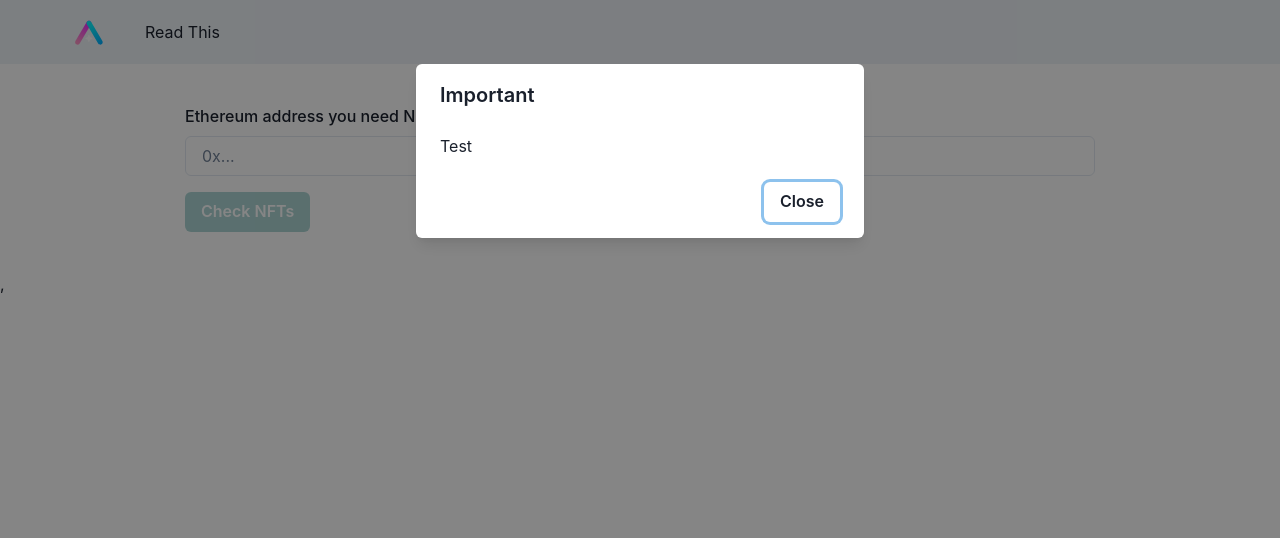
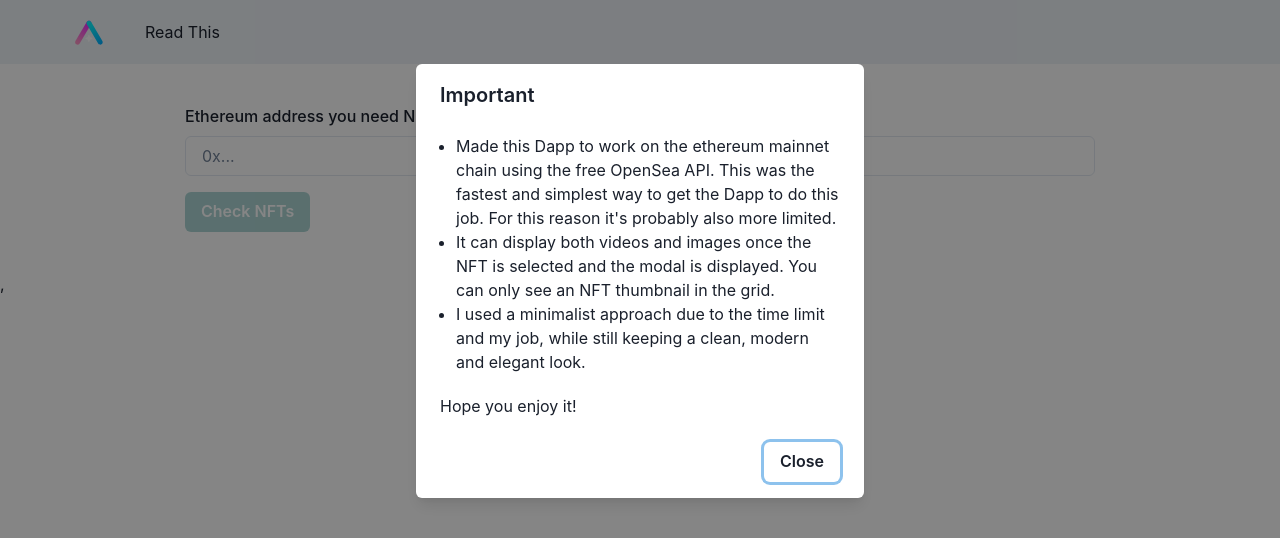
Before and after one commit to FacuBozzi/AlturaTest, a React (Create React App) app: page / in a window 1280 px wide. Both pictures are taken after a click on the link "Read This". Shown: the top 538 px of the page. Built offline with nearby package versions, Linux system fonts and the light colour scheme.

Commit message:
add: readme notes

```diff
--- a/src/App.tsx
+++ b/src/App.tsx
@@ -4,7 +4,6 @@ import { Badge, Box, Button, Container, Flex, Grid, GridItem, Image, Modal, Moda
 import { NFT } from './types/types';
 import { formatAddress, getFileFormat, trimText } from './utils/formatFunctions';
 import ReactPlayer from 'react-player'
-import Navbar from './components/Navbar/Navbar';
 import EthereumForm from './components/EthereumInput/EthereumInput';
 
 function App() {
@@ -44,7 +43,7 @@ function App() {
   const { isOpen, onOpen, onClose } = useDisclosure();
   const [selectedNft, setSelectedNft] = useState<NFT>();
 
-  function handleNftClick(nft: any) {
+  function handleNftClick(nft: NFT) {
     setSelectedNft(nft);
     onOpen();
   }
--- a/src/components/Modals/ReadmeModal.tsx
+++ b/src/components/Modals/ReadmeModal.tsx
@@ -1,15 +1,26 @@
-import { Button, Modal, ModalBody, ModalContent, ModalFooter, ModalHeader, ModalOverlay } from '@chakra-ui/react'
+import { Button, ListItem, Modal, ModalBody, ModalContent, ModalFooter, ModalHeader, ModalOverlay, UnorderedList } from '@chakra-ui/react'
 import React from 'react'
 import { ReadMeModalTypes } from '../../types/types'
 
-const ReadMeModal = ({openRead, setOpenRead}: ReadMeModalTypes) => {
+const ReadMeModal = ({ openRead, setOpenRead }: ReadMeModalTypes) => {
     return (
         <Modal isOpen={openRead} onClose={() => setOpenRead(false)}>
             <ModalOverlay />
             <ModalContent>
                 <ModalHeader>Important</ModalHeader>
                 <ModalBody>
-                    Test
+                    <UnorderedList mb={5}>
+                        <ListItem>
+                            Made this Dapp to work on the ethereum mainnet chain using the free OpenSea API. This was the fastest and simplest way to get the Dapp to do this job. For this reason it's probably also more limited.
+                        </ListItem>
+                        <ListItem>
+                            It can display both videos and images once the NFT is selected and the modal is displayed. You can only see an NFT thumbnail in the grid.
+                        </ListItem>
+                        <ListItem>
+                            I used a minimalist approach due to the time limit and my job, while still keeping a clean, modern and elegant look.
+                        </ListItem>
+                    </UnorderedList>
+                    Hope you enjoy it!
                 </ModalBody>
                 <ModalFooter>
                     <Button variant="ghost" onClick={() => setOpenRead(false)}>
```
